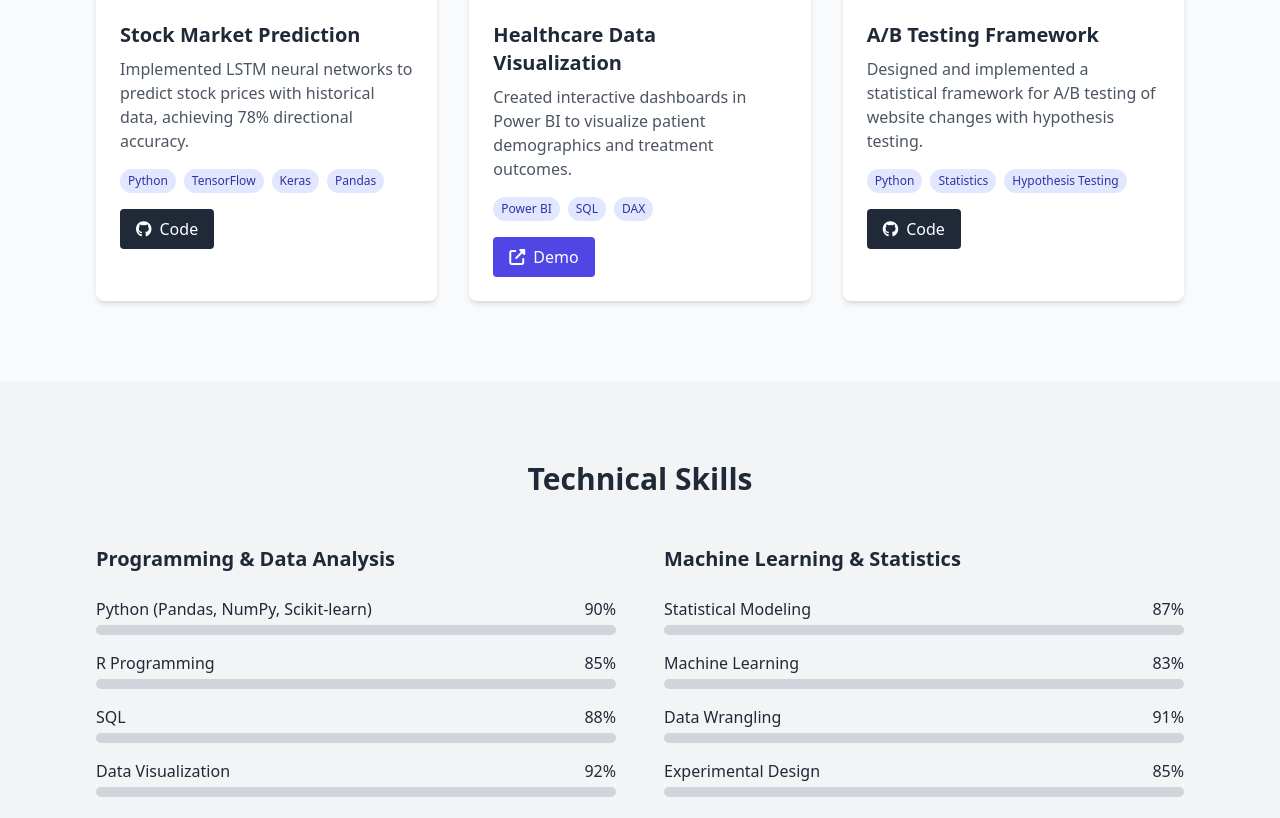
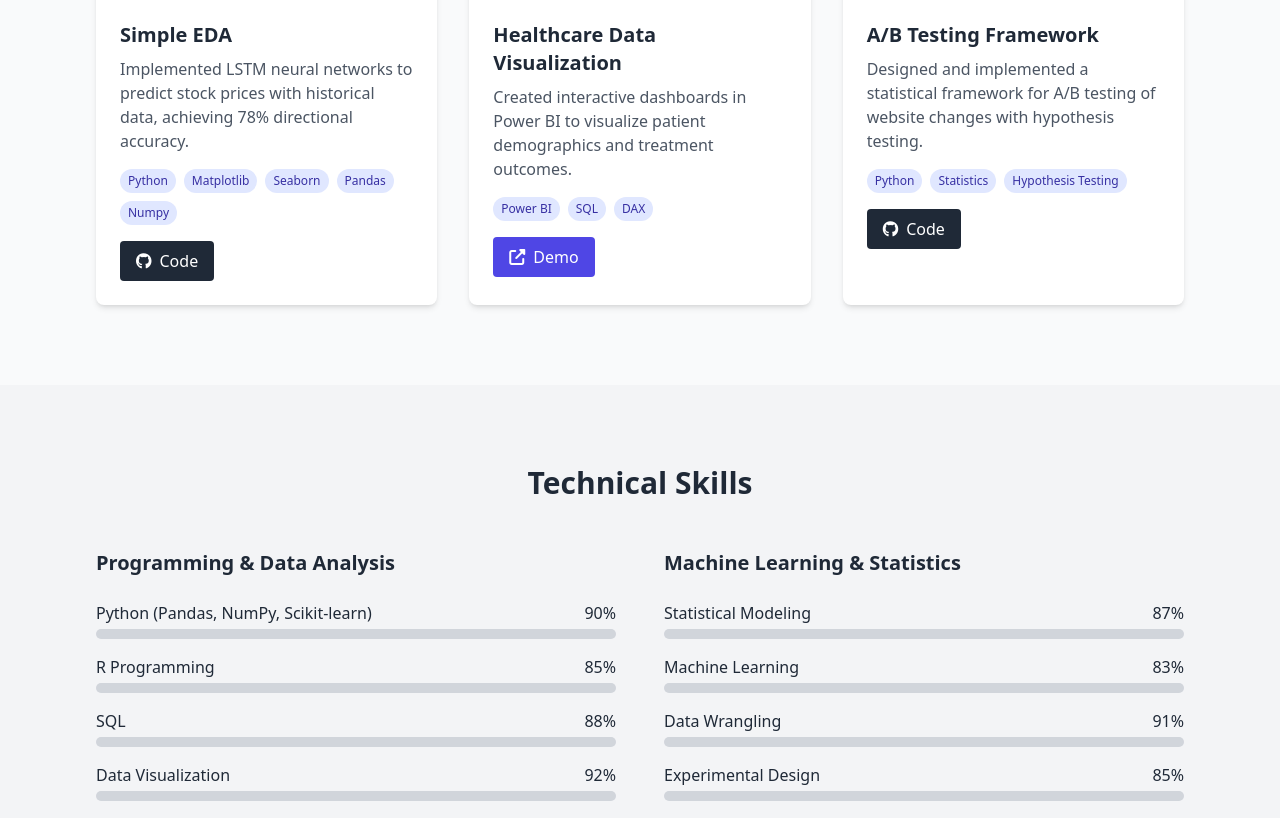
Before and after one commit to Josiah-njoroge/Josiah-njoroge.github.io, a plain HTML site: page index.html in a window 1280 px wide. Shown: the part 2345-3163 px from the top of the page. Drawn offline with nearby package versions, Linux system fonts and the light colour scheme.

Commit message:
Added simple EDA project

```diff
--- a/index.html
+++ b/index.html
@@ -543,11 +543,11 @@
                 "demo": "https://example.com/sentiment-demo"
             },
             {
-                "title": "Stock Market Prediction",
+                "title": "Simple EDA",
                 "description": "Implemented LSTM neural networks to predict stock prices with historical data, achieving 78% directional accuracy.",
                 "image": "https://images.unsplash.com/photo-1590283603385-17ffb3a7f29f?ixlib=rb-4.0.3&ixid=M3wxMjA3fDB8MHxwaG90by1wYWdlfHx8fGVufDB8fHx8fA%3D%3D&auto=format&fit=crop&w=1170&q=80",
-                "tags": ["Python", "TensorFlow", "Keras", "Pandas"],
-                "github": "https://github.com/johndoe/stock-prediction",
+                "tags": ["Python", "Matplotlib", "Seaborn", "Pandas", "Numpy"],
+                "github": "https://nbviewer.org/github/Josiah-njoroge/algorithimic-trading/blob/main/EDA.ipynb",
                 "demo": null
             },
             {
```
